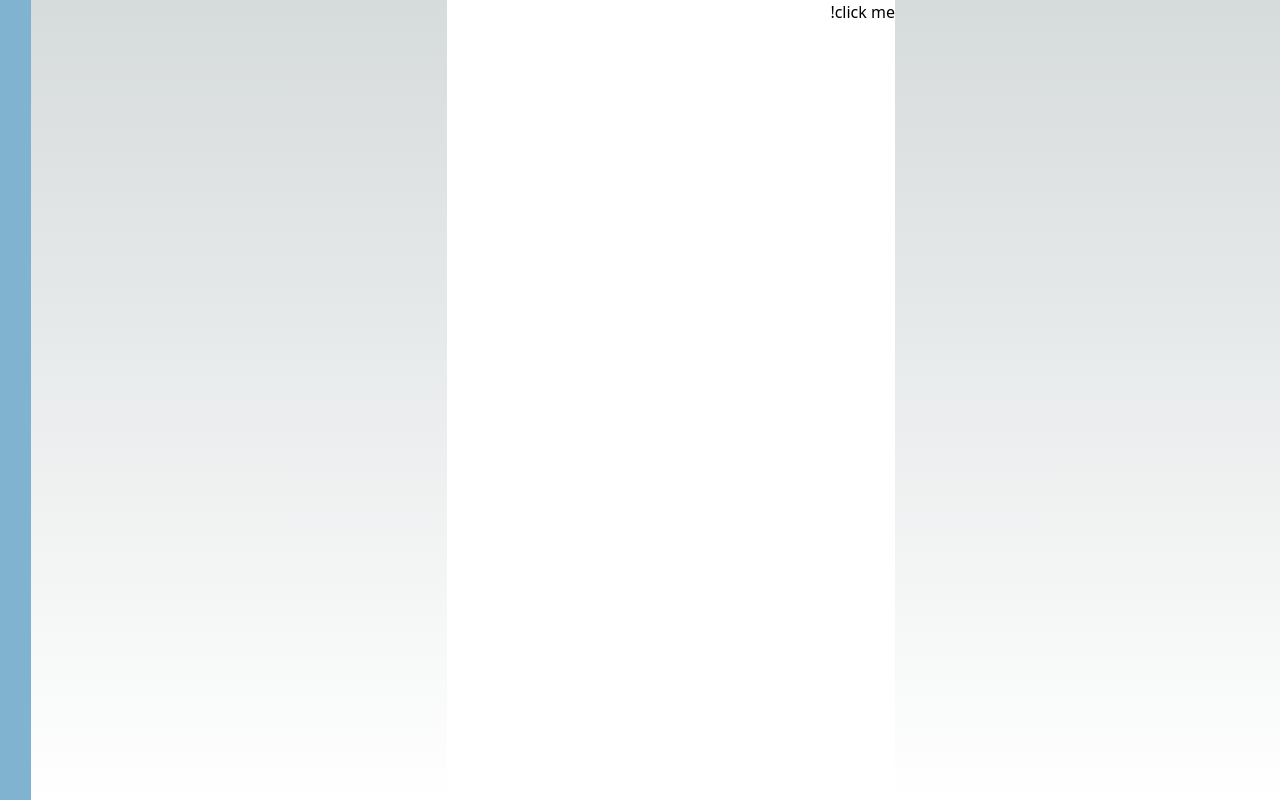
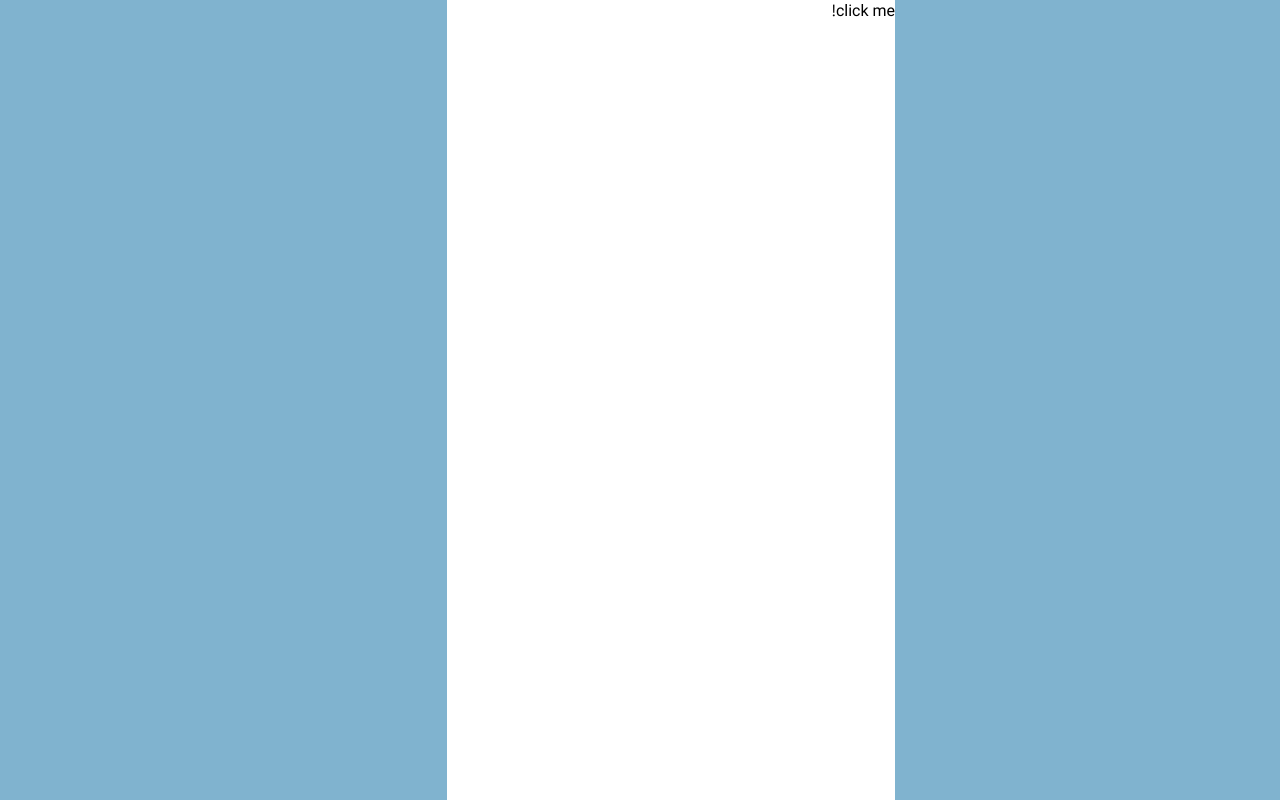
Before and after one commit to abedigram/next-boiler-jug, a Next.js app: page / in a window 1280 px wide. Built offline with nearby package versions, Linux system fonts and the light colour scheme.

Commit message:
feat: iranyekan added & styles updated

```diff
--- a/app/globals.css
+++ b/app/globals.css
@@ -1,27 +1,3 @@
 @tailwind base;
 @tailwind components;
 @tailwind utilities;
-
-:root {
-  --foreground-rgb: 0, 0, 0;
-  --background-start-rgb: 214, 219, 220;
-  --background-end-rgb: 255, 255, 255;
-}
-
-@media (prefers-color-scheme: dark) {
-  :root {
-    --foreground-rgb: 255, 255, 255;
-    --background-start-rgb: 0, 0, 0;
-    --background-end-rgb: 0, 0, 0;
-  }
-}
-
-body {
-  color: rgb(var(--foreground-rgb));
-  background: linear-gradient(
-      to bottom,
-      transparent,
-      rgb(var(--background-end-rgb))
-    )
-    rgb(var(--background-start-rgb));
-}
--- a/tailwind.config.ts
+++ b/tailwind.config.ts
@@ -8,10 +8,12 @@
   ],
   theme: {
     extend: {
+      fontFamily: {
+        display: ['var(--default-font-family)'],
+      },
       backgroundImage: {
         'gradient-radial': 'radial-gradient(var(--tw-gradient-stops))',
-        'gradient-conic':
-          'conic-gradient(from 180deg at 50% 50%, var(--tw-gradient-stops))',
+        'gradient-conic': 'conic-gradient(from 180deg at 50% 50%, var(--tw-gradient-stops))',
       },
     },
   },
--- a/theme/themeConfig.ts
+++ b/theme/themeConfig.ts
@@ -1,10 +1,5 @@
-import type { ThemeConfig } from "antd";
+import type { ThemeConfig } from 'antd'
 
-const theme: ThemeConfig = {
-  token: {
-    fontSize: 16,
-    colorPrimary: "red",
-  },
-};
+const theme: ThemeConfig = {}
 
-export default theme;
+export default theme
```
Also changed, not shown: public/font/IRANYekanXVF.woff2 (added).
